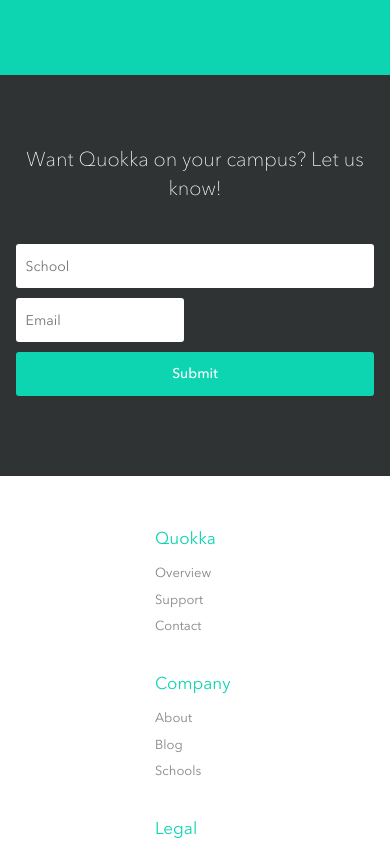
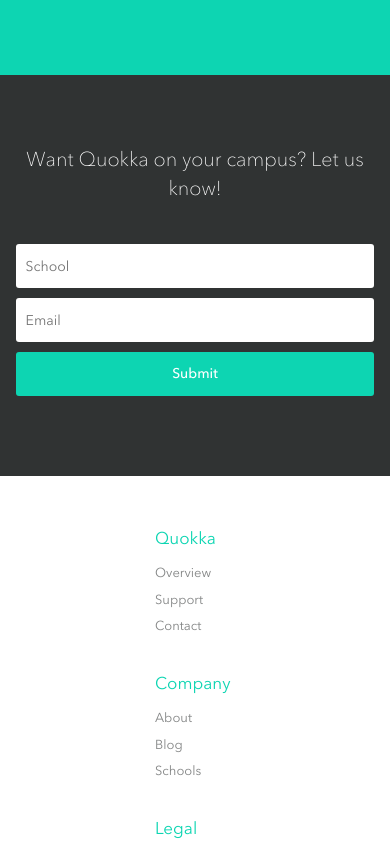
Before and after one commit to quokkateam/quokka, a React (Create React App) app: page / in a window 390 px wide. Shown: the part 2344-3186 px from the top of the page. Built offline with nearby package versions, Linux system fonts and the light colour scheme.

Commit message:
fixing styling issues with EmailInput in contact sections

```diff
--- a/src/styles/scss/challenge/invite-friends.scss
+++ b/src/styles/scss/challenge/invite-friends.scss
@@ -12,4 +12,13 @@
     position: relative;
     top: -11px;
   }
+
+  .email-input {
+    width: 310px;
+    display: inline-block;
+
+    .invalid-message {
+      top: -35px;
+    }
+  }
 }
--- a/src/styles/scss/home/contact.scss
+++ b/src/styles/scss/home/contact.scss
@@ -2,6 +2,10 @@
   background-color: $secondary;
   color: #fff;
   padding: 70px 0 80px;
+
+  .email-input {
+    width: 310px;
+  }
 }
 
 #contact > .container-fluid {
@@ -86,6 +90,16 @@
     margin-bottom: 10px;
   }
 
+  #contact .email-input {
+    width: 100%;
+
+    .invalid-message {
+      position: relative;
+      top: -4px;
+      left: 1px;
+    }
+  }
+
   .contact-field {
     width: 100%;
   }
```
